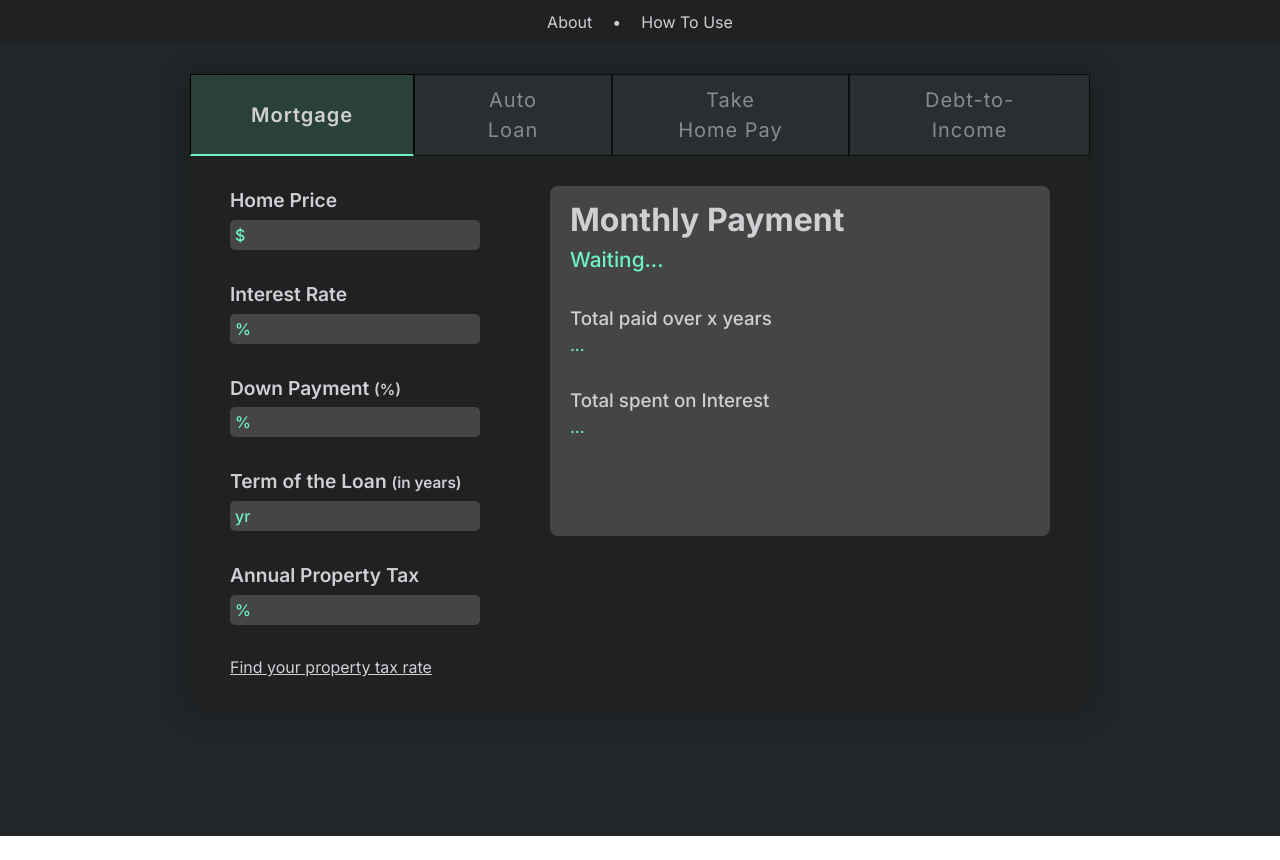
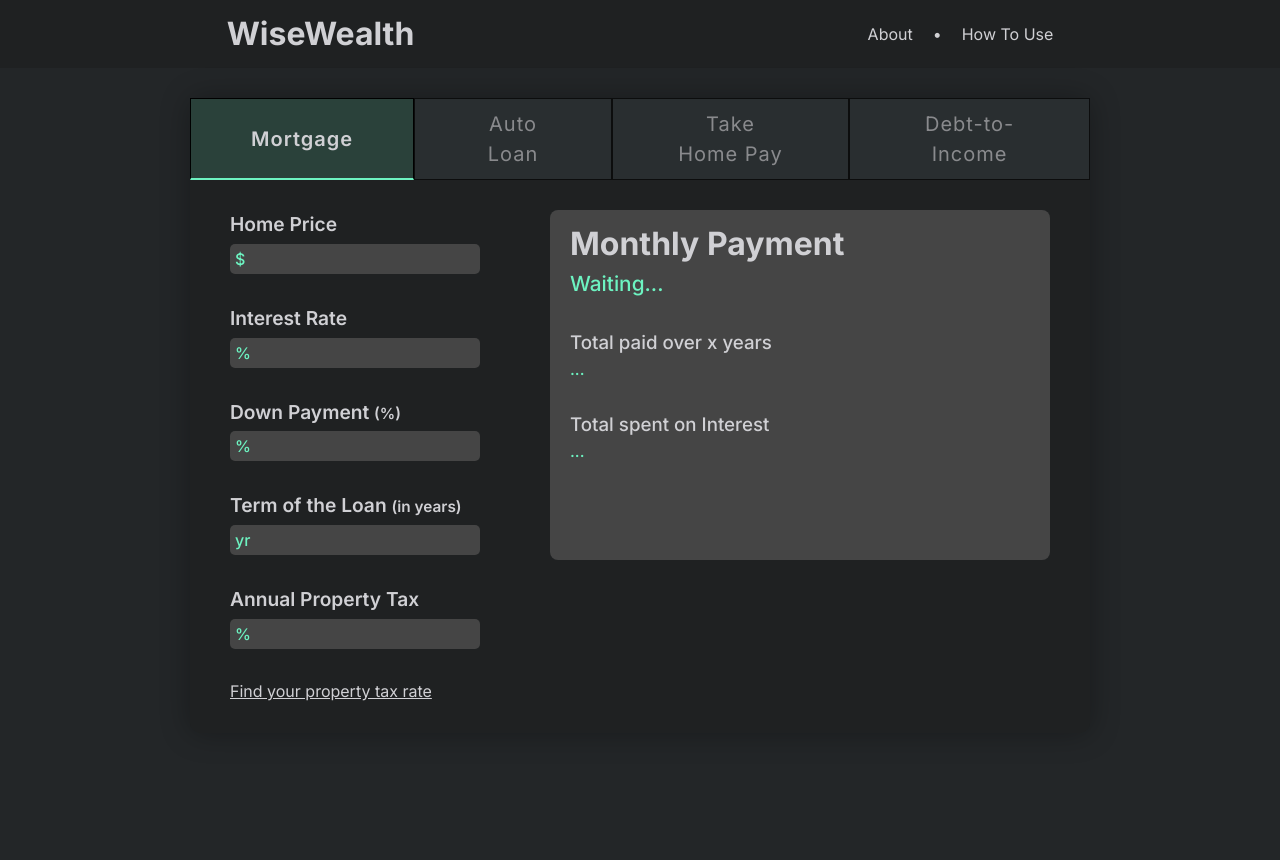
Before and after one commit to Corvus-JSDev/WiseWealth, a React (Vite) app: page / in a window 1280 px wide. Before the commit the page ends 836 px from the top, so only its background shows below. Built offline with nearby package versions, Linux system fonts and the light colour scheme.

Commit message:
Update NavBar.jsx

```diff
--- a/src/shared/NavBar.jsx
+++ b/src/shared/NavBar.jsx
@@ -3,6 +3,8 @@ import style from "./style.module.css";
 export default function NavBar() {
 	return (
 		<div className={style.NavBar}>
+			<h1>WiseWealth</h1>
+
 			<div>
 				<a
 					target="_blank"
```
